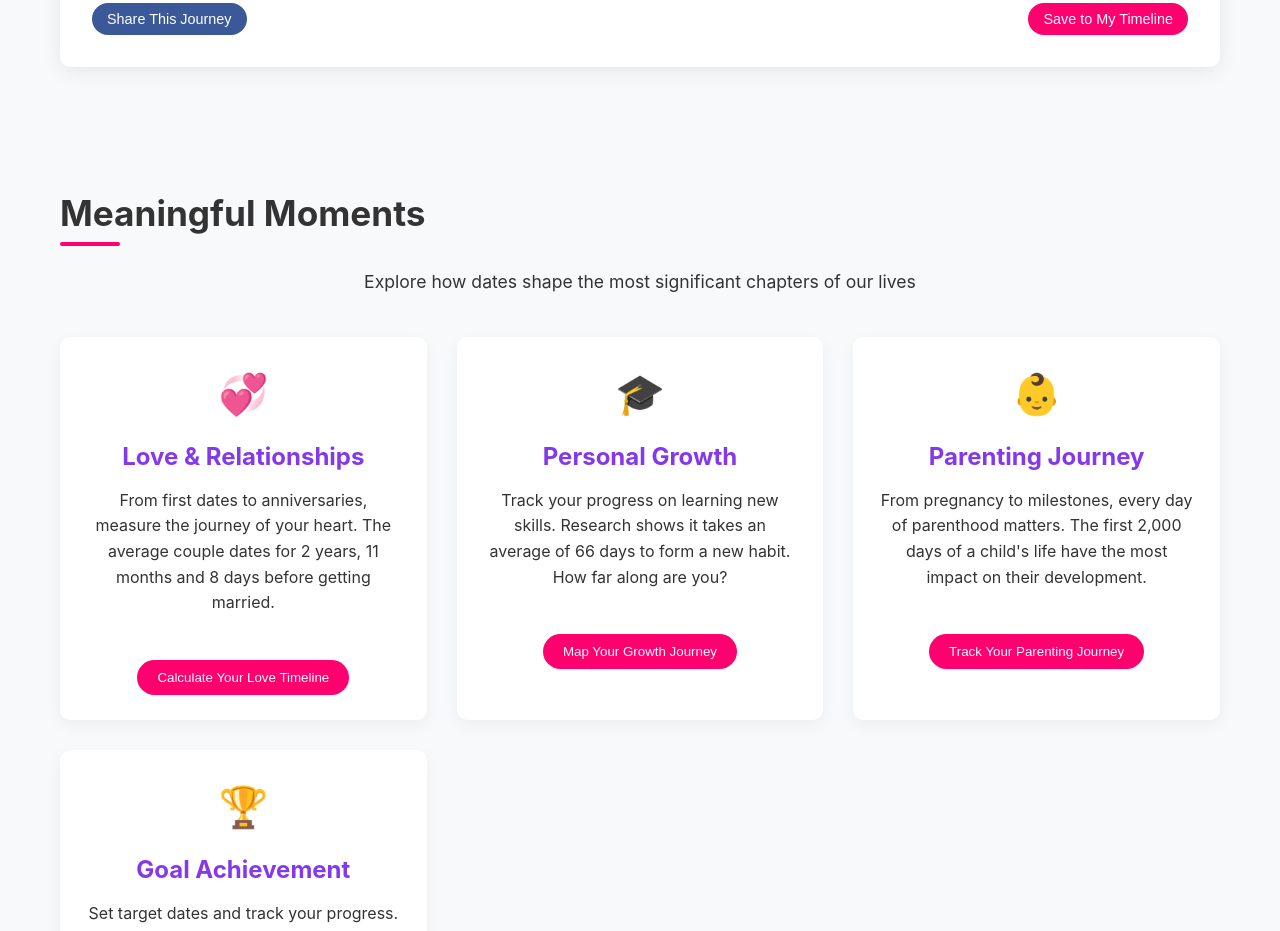
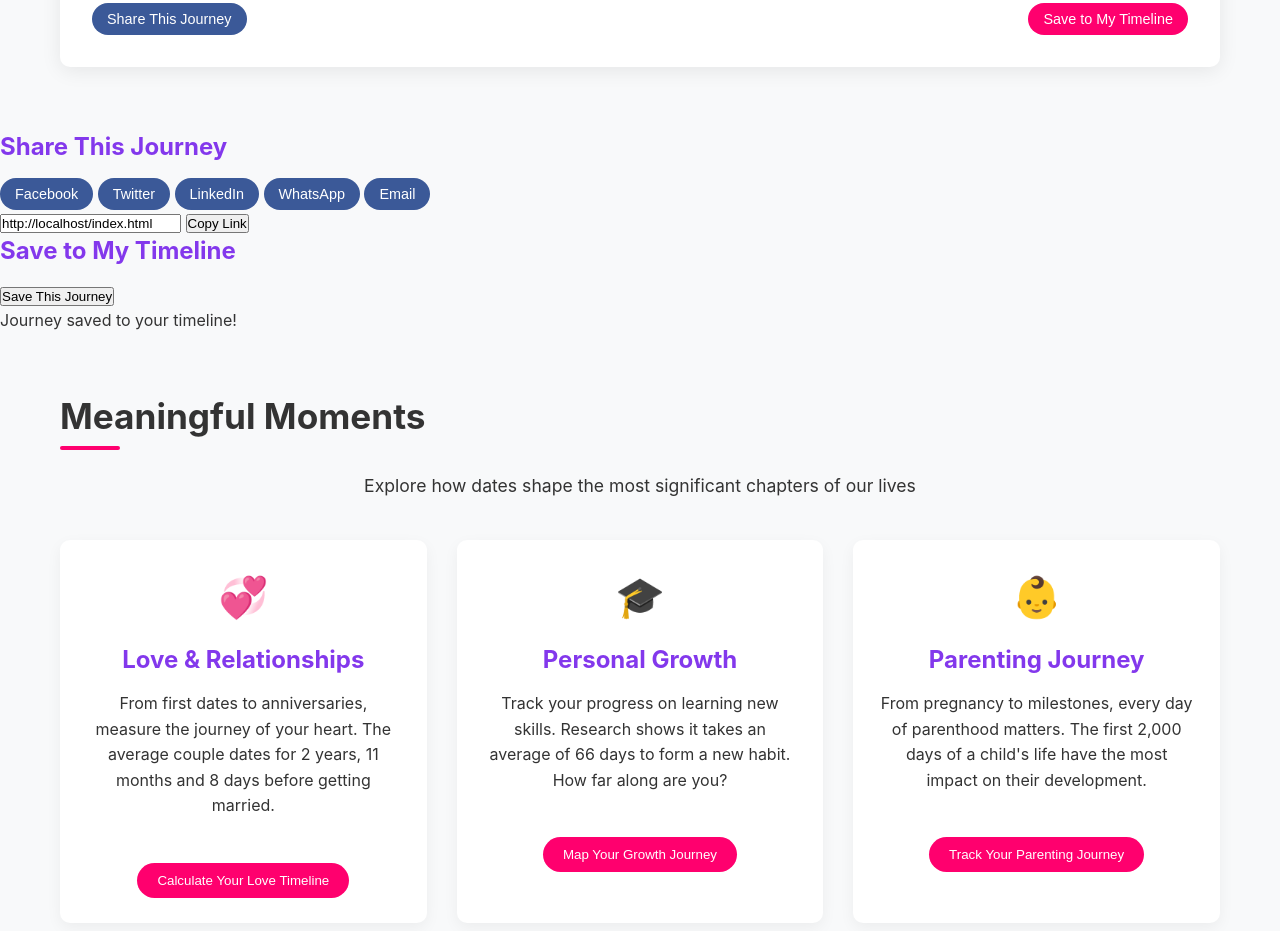
Before and after one commit to hao974/datecalculators.org, a plain HTML site: page index.html in a window 1280 px wide. Shown: the part 1231-2162 px from the top of the page. Drawn offline with Linux system fonts and the light colour scheme.

Commit message:
Update index.html

```diff
--- a/index.html
+++ b/index.html
@@ -188,6 +188,45 @@
                 </div>
             </div>
         </section>
+<!-- 在旅行详情内容后添加分享和保存功能 -->
+<div class="share-journey">
+    <h3 class="share-journey-title">Share This Journey</h3>
+    <div class="share-options">
+        <button class="share-btn facebook" data-platform="facebook">
+            <i class="fab fa-facebook-f"></i> Facebook
+        </button>
+        <button class="share-btn twitter" data-platform="twitter">
+            <i class="fab fa-twitter"></i> Twitter
+        </button>
+        <button class="share-btn linkedin" data-platform="linkedin">
+            <i class="fab fa-linkedin-in"></i> LinkedIn
+        </button>
+        <button class="share-btn whatsapp" data-platform="whatsapp">
+            <i class="fab fa-whatsapp"></i> WhatsApp
+        </button>
+        <button class="share-btn email" data-platform="email">
+            <i class="fas fa-envelope"></i> Email
+        </button>
+    </div>
+    <div class="share-link">
+        <input type="text" readonly>
+        <button>Copy Link</button>
+    </div>
+</div>
+
+<div class="save-timeline">
+    <h3 class="save-timeline-title">Save to My Timeline</h3>
+    <div class="save-options">
+        <button class="save-btn">
+            <i class="fas fa-bookmark"></i> Save This Journey
+        </button>
+        <div class="saved-confirmation">
+            <i class="fas fa-check-circle"></i> Journey saved to your timeline!
+        </div>
+    </div>
+</div>
+
+
 
         <section id="life-moments" class="life-moments-section">
             <div class="container">
```
